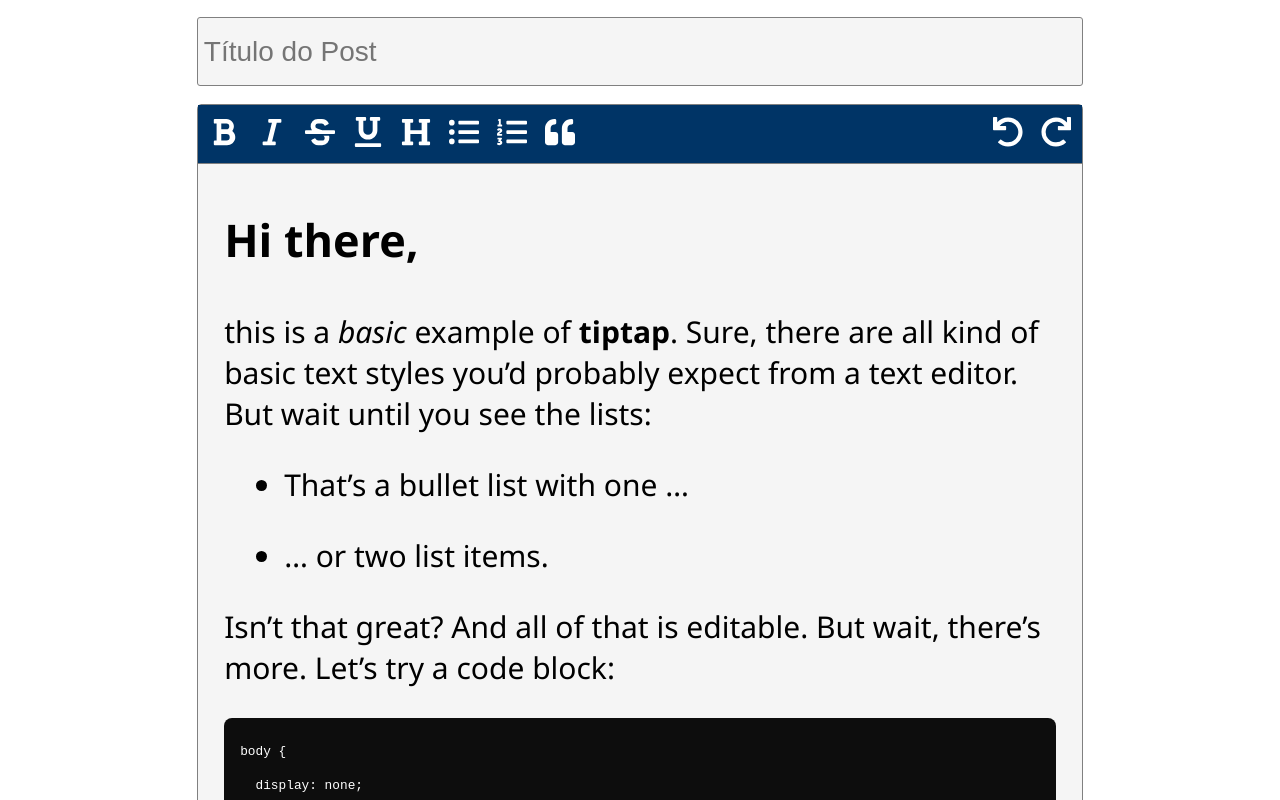
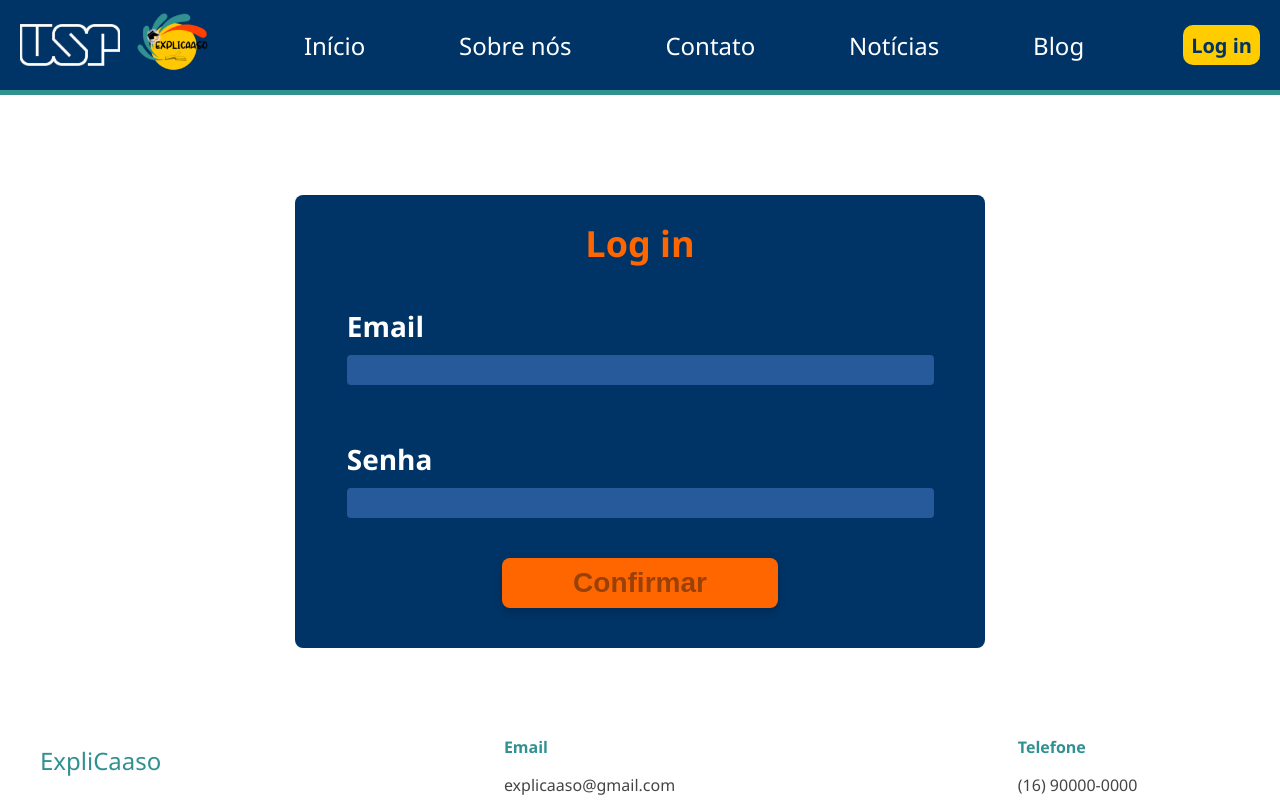
Before and after one commit to Naders-SOFT/plataforma-explicaaso, a React (Create React App) app in the folder client/explicaaso/: page /login in a window 1280 px wide. Shown: the top 800 px of the page. Built offline with nearby package versions, Linux system fonts and the light colour scheme; a web font is replaced by a local one.

Commit message:
Correção do bug do global style

```diff
--- a/client/explicaaso/src/App.js
+++ b/client/explicaaso/src/App.js
@@ -33,6 +33,7 @@
 
 // ESTILIZAÇÃO DO COMPONENTE
 const AppContainer = styled.div`
+  margin: 0;
 `
 
 
@@ -60,8 +61,10 @@
     // Note que a estilização desse container é feita através
     // de styled-components algumas linhas acima.
     <AppContainer>
-      {/* <Header isMobile={isMobile}/> */}
-      <PaginaEditarPost isMobile={isMobile}/>
+      <GlobalStyle/>
+      <Header isMobile={isMobile}/>
+      {/* <PaginaEditarPost isMobile={isMobile}/> */}
+      <Footer isMobile={isMobile}/>
     </AppContainer>
   );
 }
--- a/client/explicaaso/src/components/Head/Header/index.js
+++ b/client/explicaaso/src/components/Head/Header/index.js
@@ -19,6 +19,7 @@
 
 const ContainerPag = styled.div`
     width: 100%;
+    margin: 0;
 `
 
 const HeaderContainer = styled.div`
@@ -28,6 +29,7 @@
     height: ${({$isMobile}) => ($isMobile ? "78px" : "90px")};
     align-items: center;
     justify-content: space-between;
+    margin: 0;
 `
 
 function Header(props) {
```
